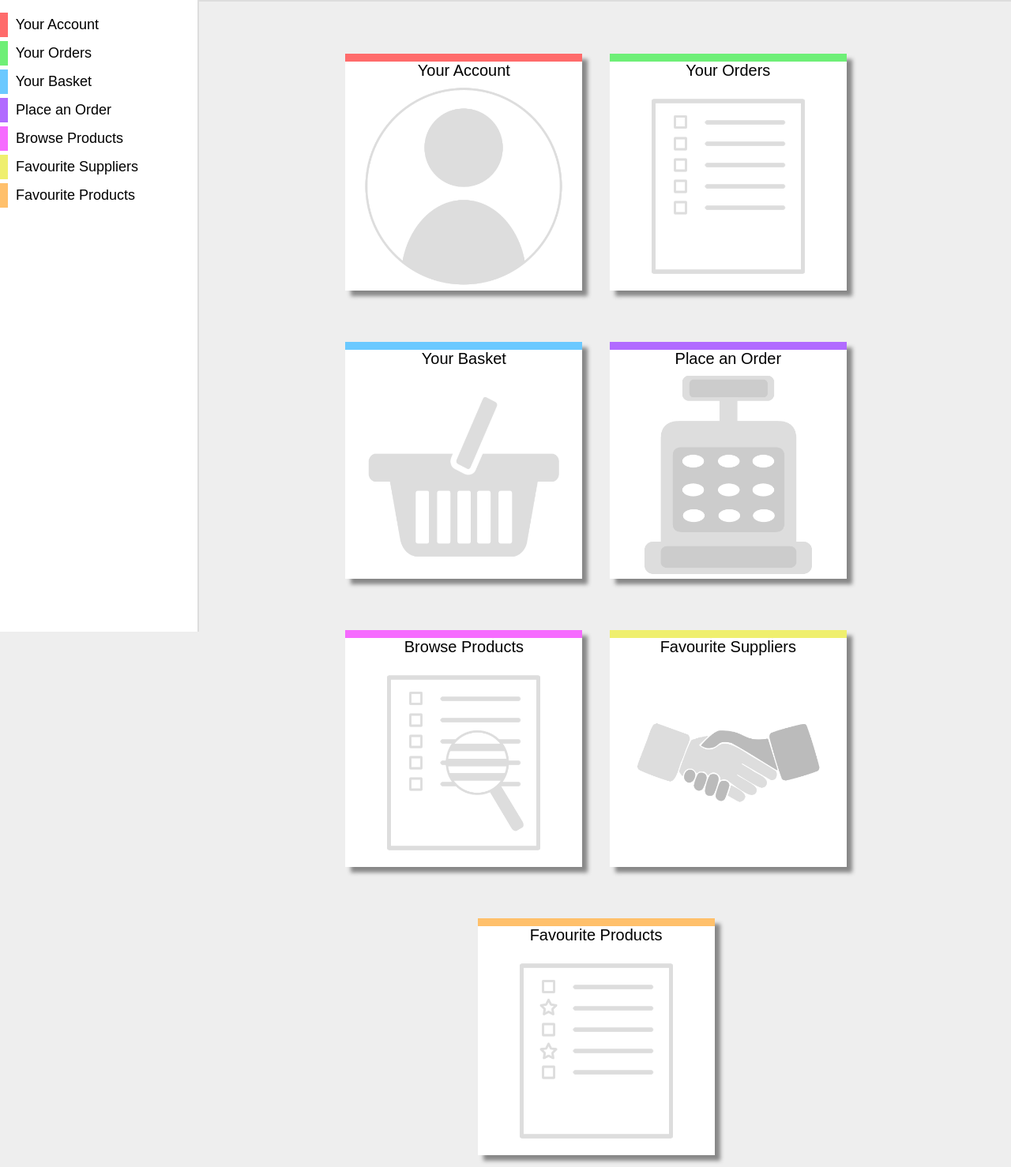
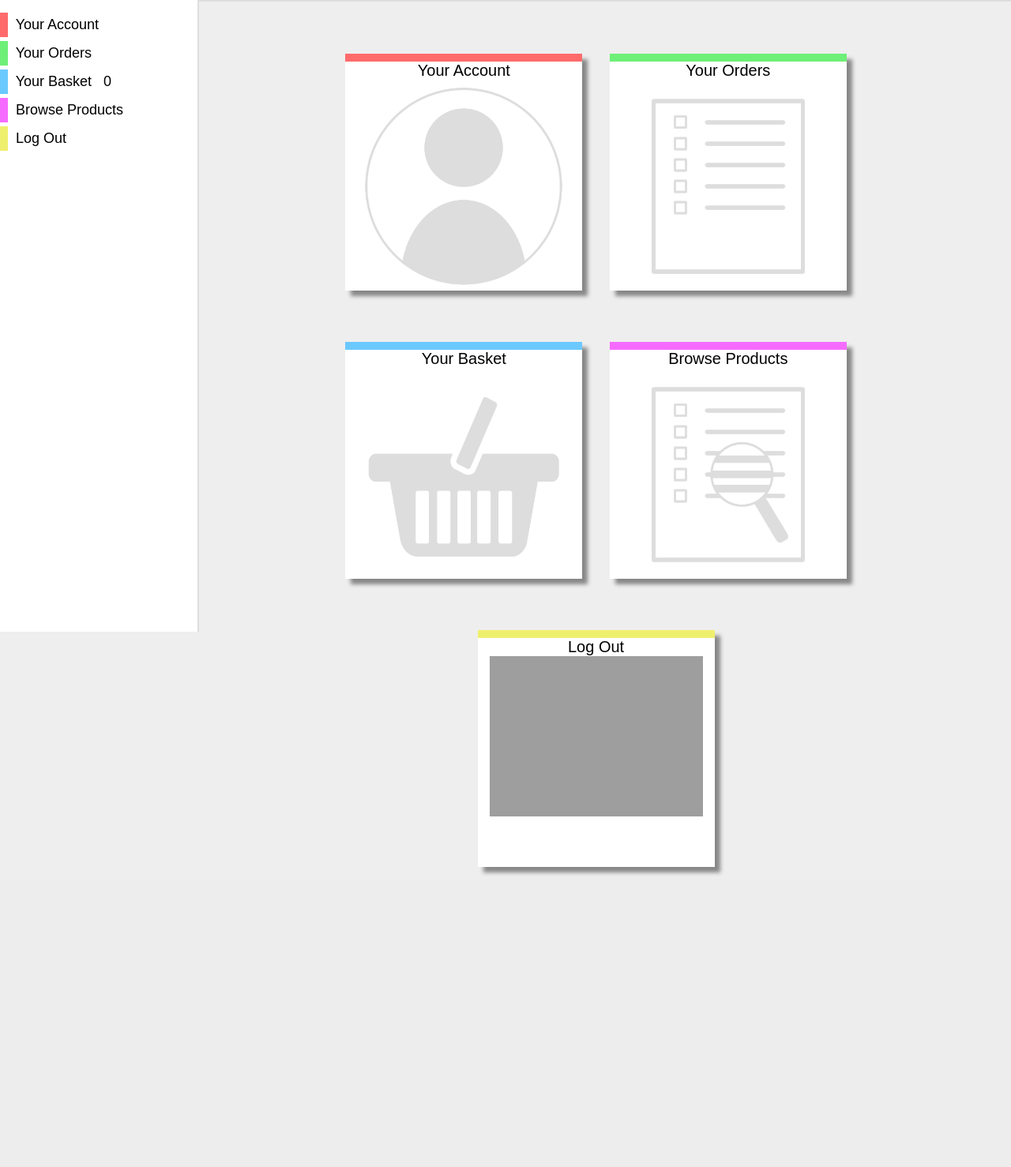
Before and after one commit to SirSquiggles94/CC-Project, a PHP site: page /restaurant_portal/home.php in a window 1280 px wide. Shown: the part 60-1538 px from the top of the page at 79% size. After the commit the page ends 1168 px from the top, so only its background shows below. Run offline with PHP 8.4, Linux system fonts and the light colour scheme; the visitor is signed in with stand-in values (Sample User, id 1); data that the repository does not hold is empty; grey boxes are pictures that could not be loaded.

Commit message:
Browse Products
Created page that allows user to browse products available and filter by
category and supplier.

Added new category to the database and created a product for it.

Removed basket table from database and used basket_items for basket
duties.

Added 'add to basket' button that saves item and quantity to database.

Added dynamic numbert to basket button on nav menu.

Removed favourite suppliers, favourite produts and place an order links
from dashboard and nav menu.

Added logout link to nav menu and dashboard, does not currently have
image or perform logout task.

Created basket page and added panel. Needs completion

```diff
--- a/restaurant_portal/home.php
+++ b/restaurant_portal/home.php
@@ -23,9 +23,8 @@
 				</li>
 				<li id = "small_menu" class = "small_menu">
 
+					<br>
 
-
-					<br>
 					<button id = "menu_button" onClick = "show_menu()">&#9776; Menu</button>
 
 					<script>
@@ -33,7 +32,7 @@
 						var click_count = 0;
 
 						window.addEventListener("resize", enable_nav);
-
+						document.onload = display_add_to_basket();
 
 						function enable_nav()
 						{
@@ -67,16 +66,12 @@
 					</script>
 
 
+
 				</li>
-
-
-
-
-
 			</ul>
 
+			<?php
 
-			<?php
 				include 'lib.php';
 
 				$db_conn = config_db();
@@ -87,7 +82,6 @@
 				}
 
 				$user = check_login();
-
 
 			?>
 
@@ -113,17 +107,11 @@
 				<li>
 					<a href = "home.php?p=4">
 						<div id = "basket_nav">
-							&nbsp; Your Basket
+							&nbsp; Your Basket &nbsp; <?php $prod_count = get_basket_count($user); echo $prod_count[0]; ?>
 						</div>
 					</a>
 				</li>
-				<li>
-					<a href = "home.php?p=5">
-						<div id = "plOrder_nav">
-							&nbsp; Place an Order
-						</div>
-					</a>
-				</li>
+
 				<li>
 					<a href = "home.php?p=6">
 						<div id = "browse_nav">
@@ -134,14 +122,7 @@
 				<li>
 					<a href = "home.php?p=7">
 						<div id = "favSupplier_nav">
-							&nbsp; Favourite Suppliers
-						</div>
-					</a>
-				</li>
-				<li>
-					<a href = "home.php?p=8">
-						<div id = "favProduct_nav">
-							&nbsp; Favourite Products
+							&nbsp; Log Out
 						</div>
 					</a>
 				</li>
@@ -172,18 +153,11 @@
 					case 4 :
 						include 'home_basket.php';
 						break;
-					case 5 :
-						include 'home_plOrder.php';
-						break;
+
 					case 6 :
 						include 'home_browse.php';
 						break;
-					case 7 :
-						include 'home_favSuppliers.php';
-						break;
-					case 8 :
-						include 'home_favProducts.php';
-						break;
+
 					default:
 						include 'home_default.php';
 						break;
--- a/restaurant_portal/home_default.php
+++ b/restaurant_portal/home_default.php
@@ -25,14 +25,6 @@
 					</a>
 				</li>
 				<li>
-					<a href = "home.php?p=5">
-						<div id = "plOrder">
-							Place an Order
-							<img src = "Images/plcOrder_icon.png" class = "tile_icon">
-						</div>
-					</a>
-				</li>
-				<li>
 					<a href = "home.php?p=6">
 						<div id = "browse">
 							Browse Products
@@ -42,17 +34,9 @@
 				</li>
 				<li>
 					<a href = "home.php?p=7">
-						<div id = "favSupplier">
-							Favourite Suppliers
-							<img src = "Images/favSupplier_icon.png" class = "tile_icon">
-						</div>
-					</a>
-				</li>
-				<li>
-					<a href = "home.php?p=8">
-						<div id = "favProduct">
-							Favourite Products
-							<img src = "Images/favProduct_icon.png" class = "tile_icon">
+						<div id = "log_out">
+							Log Out
+							<img src = "Images/log_out_icon.png" class = "tile_icon">
 						</div>
 					</a>
 				</li>
--- a/restaurant_portal/home_style.css
+++ b/restaurant_portal/home_style.css
@@ -136,23 +136,12 @@ a
     transition-timing-function: linear;
 }
 
-#favSupplier
+#log_out
 {
 	width: 100%;
 	height: 0px;
 	background-color: #EFEF6E;
 	border-top: 10px solid #EFEF6E;
-	transition-property: height;
-    transition-duration: 0.3s;
-    transition-timing-function: linear;
-}
-
-#favproduct
-{
-	width: 100%;
-	height: 0px;
-	background-color: #FFC06B;
-	border-top: 10px solid #FFC06B;
 	transition-property: height;
     transition-duration: 0.3s;
     transition-timing-function: linear;
@@ -353,6 +342,65 @@ For Nav Bar
 	text-align: left;
 }
 
+/*
+	Browse Page
+*/
+
+#browse_panel
+{
+	background-color: white;
+	box-shadow: 7px 7px 5px #888888;
+	margin-top: 30px;
+	width: 850px;
+	padding: 20px;
+
+	margin-left: calc(50% - 525px);
+	text-align: left;
+}
+
+#products
+{
+	width: 100%;
+}
+
+#products tr td
+{
+
+}
+
+/*
+	For Basket Page
+*/
+
+#basket_panel
+{
+	background-color: white;
+	box-shadow: 7px 7px 5px #888888;
+	margin-top: 30px;
+	width: 850px;
+	padding: 20px;
+
+	margin-left: calc(50% - 525px);
+	text-align: left;
+}
+
+
+/*
+	For home_browse
+*/
+
+.product_search li
+{
+	list-style-type: none;
+	display: inline;
+}
+
+.product_textbox
+{
+	width: 150px;
+	height: 25px;
+}
+
 .order_items tr td
 {
 	padding: 10px;
@@ -364,6 +412,7 @@ For Nav Bar
 	height: 25px;
 	background-color: white;
 	border: 2px solid #DDDDDD;
+	cursor: pointer;
 }
 
 .small_menu
@@ -467,12 +516,7 @@ For Nav Bar
 	height: calc(100% - 10px);
 }
 
-.category_box li:hover #favSupplier
-{
-	height: calc(100% - 10px);
-}
-
-.category_box li:hover #favProduct
+.category_box li:hover #log_out
 {
 	height: calc(100% - 10px);
 }
--- a/restaurant_portal/index.php
+++ b/restaurant_portal/index.php
@@ -7,7 +7,7 @@
 		$db = config_db();
 
 		$user = mysqli_real_escape_string($db, $_COOKIE['set_usr']);
-		$secure_login = $_COOKIE['set_log'];
+		$secure_login = mysqli_real_escape_string($db, $_COOKIE['set_log']);
 
 
 
```
Also changed, not shown: restaurant_portal/add_to_basket.php (added, +35 -0 lines), restaurant_portal/get_basket.php (added, +10 -0 lines), restaurant_portal/get_products.php (added, +39 -0 lines), restaurant_portal/home_account.php (+5 -4 lines), restaurant_portal/home_basket.php (added, +9 -0 lines), restaurant_portal/home_browse.php (added, +94 -0 lines), restaurant_portal/lib.php (+64 -0 lines), restaurant_portal/login_process.php (+2 -5 lines), Products/Images/1/Meat/sirloin.jpg (added), 7 other files.
